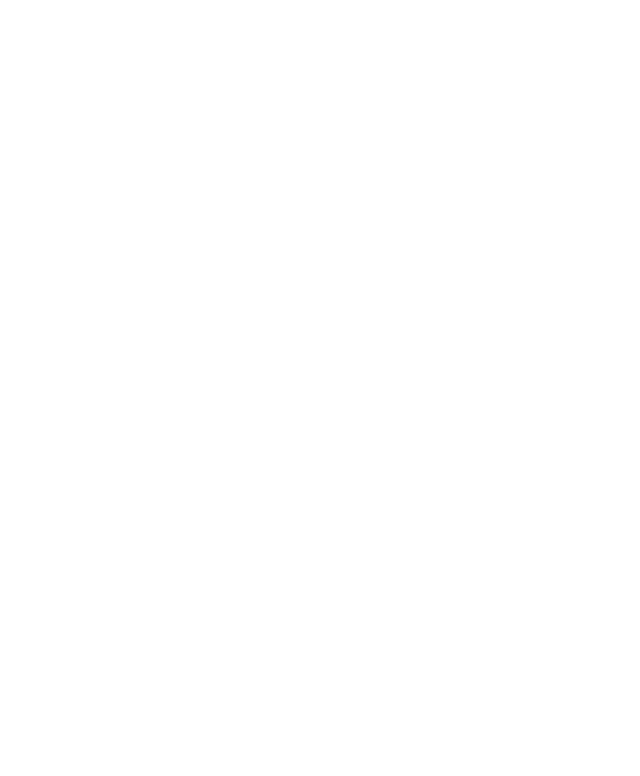
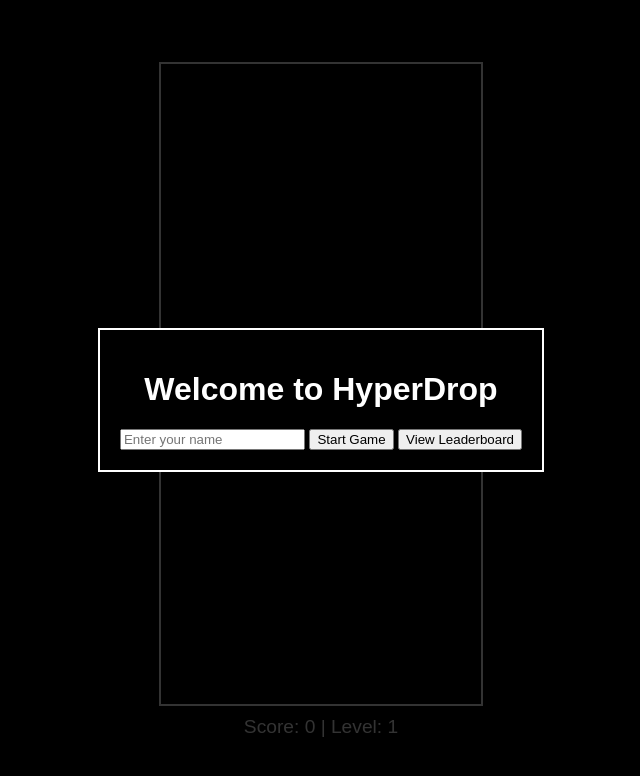
Before and after one commit to Pepper0x/HyperPieces, a plain HTML site: page hyperdrop/index.html in a window 1280 px wide. Shown: the whole page, without its empty margins (319-959 px from the left). Drawn offline with Linux system fonts and the light colour scheme.

Commit message:
Add files via upload

```diff
--- a/hyperdrop/index.html
+++ b/hyperdrop/index.html
@@ -1 +1,31 @@
-<!-- index.html placeholder -->
+
+<!DOCTYPE html>
+<html lang="en">
+<head>
+  <meta charset="UTF-8" />
+  <meta name="viewport" content="width=device-width, initial-scale=1.0"/>
+  <title>HyperDrop</title>
+  <link rel="stylesheet" href="tetris.css" />
+  <link rel="icon" href="favicon.ico" type="image/x-icon" />
+</head>
+<body>
+  <div id="start-screen" class="overlay">
+    <div class="popup">
+      <h1>Welcome to HyperDrop</h1>
+      <input type="text" id="username" placeholder="Enter your name" />
+      <button onclick="startGame()">Start Game</button>
+      <button onclick="showLeaderboard()">View Leaderboard</button>
+    </div>
+  </div>
+  <div id="leaderboard-screen" class="overlay" style="display:none;">
+    <div class="popup">
+      <h2>Top Scores</h2>
+      <ul id="leaderboard-list"></ul>
+      <button onclick="goToMenu()">Main Menu</button>
+    </div>
+  </div>
+  <canvas id="gameCanvas" width="320" height="640"></canvas>
+  <div id="score-bar">Score: <span id="score">0</span> | Level: <span id="level">1</span></div>
+  <script src="tetris.js"></script>
+</body>
+</html>
--- a/hyperdrop/tetris.css
+++ b/hyperdrop/tetris.css
@@ -1 +1,42 @@
-/* CSS placeholder */
+
+body {
+  margin: 0;
+  background: black;
+  display: flex;
+  flex-direction: column;
+  align-items: center;
+  justify-content: center;
+  height: 100vh;
+  font-family: Arial, sans-serif;
+}
+
+canvas {
+  background: url('hyperdrop_background.png') no-repeat center center;
+  background-size: cover;
+  border: 2px solid #fff;
+}
+
+.overlay {
+  position: absolute;
+  top: 0; left: 0;
+  width: 100%; height: 100%;
+  display: flex;
+  align-items: center;
+  justify-content: center;
+  background: rgba(0, 0, 0, 0.8);
+  z-index: 10;
+}
+
+.popup {
+  background: black;
+  padding: 20px;
+  border: 2px solid white;
+  text-align: center;
+  color: white;
+}
+
+#score-bar {
+  margin-top: 10px;
+  color: white;
+  font-size: 1.2em;
+}
--- a/hyperdrop/tetris.js
+++ b/hyperdrop/tetris.js
@@ -1 +1,14 @@
-// Modified tetris.js with mobile slide support
+
+function startGame() {
+  document.getElementById('start-screen').style.display = 'none';
+}
+
+function showLeaderboard() {
+  document.getElementById('start-screen').style.display = 'none';
+  document.getElementById('leaderboard-screen').style.display = 'flex';
+}
+
+function goToMenu() {
+  document.getElementById('leaderboard-screen').style.display = 'none';
+  document.getElementById('start-screen').style.display = 'flex';
+}
```
Also changed, not shown: hyperdrop/hyperdrop_background.png (added).
